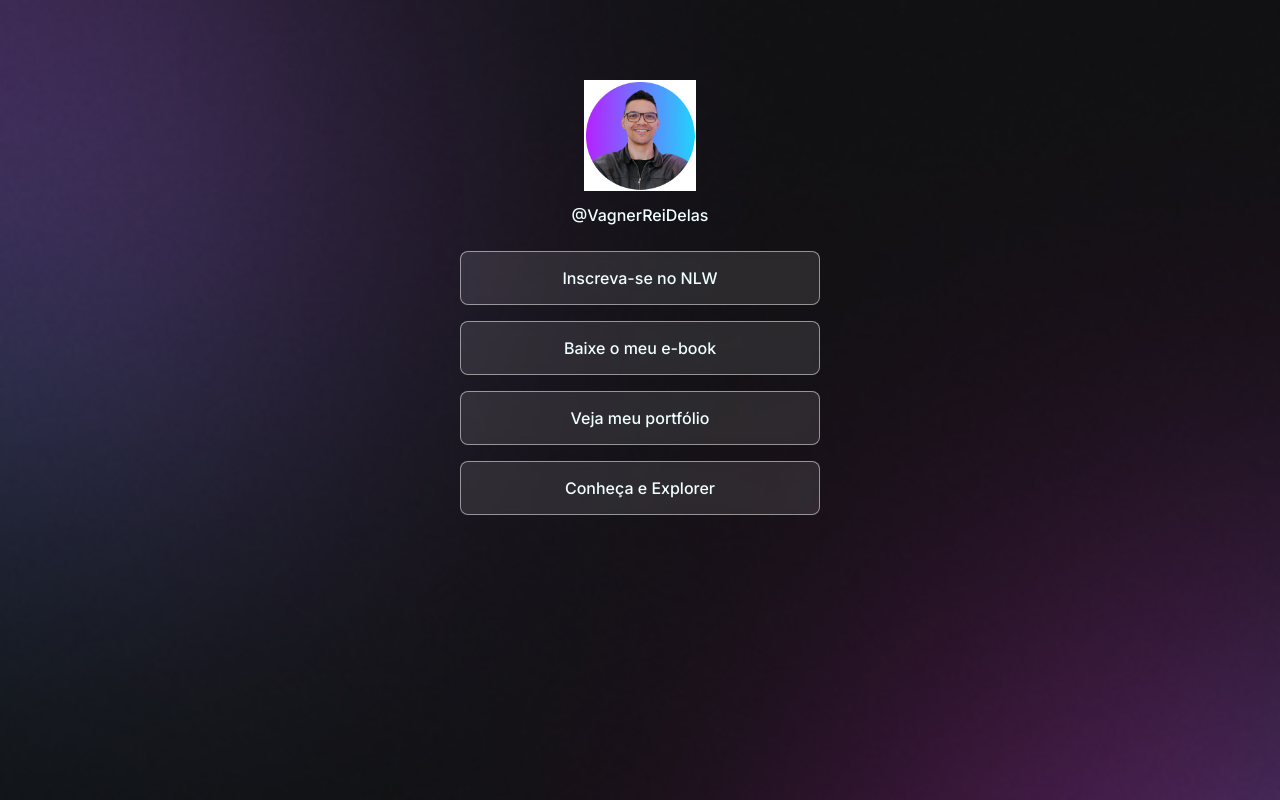
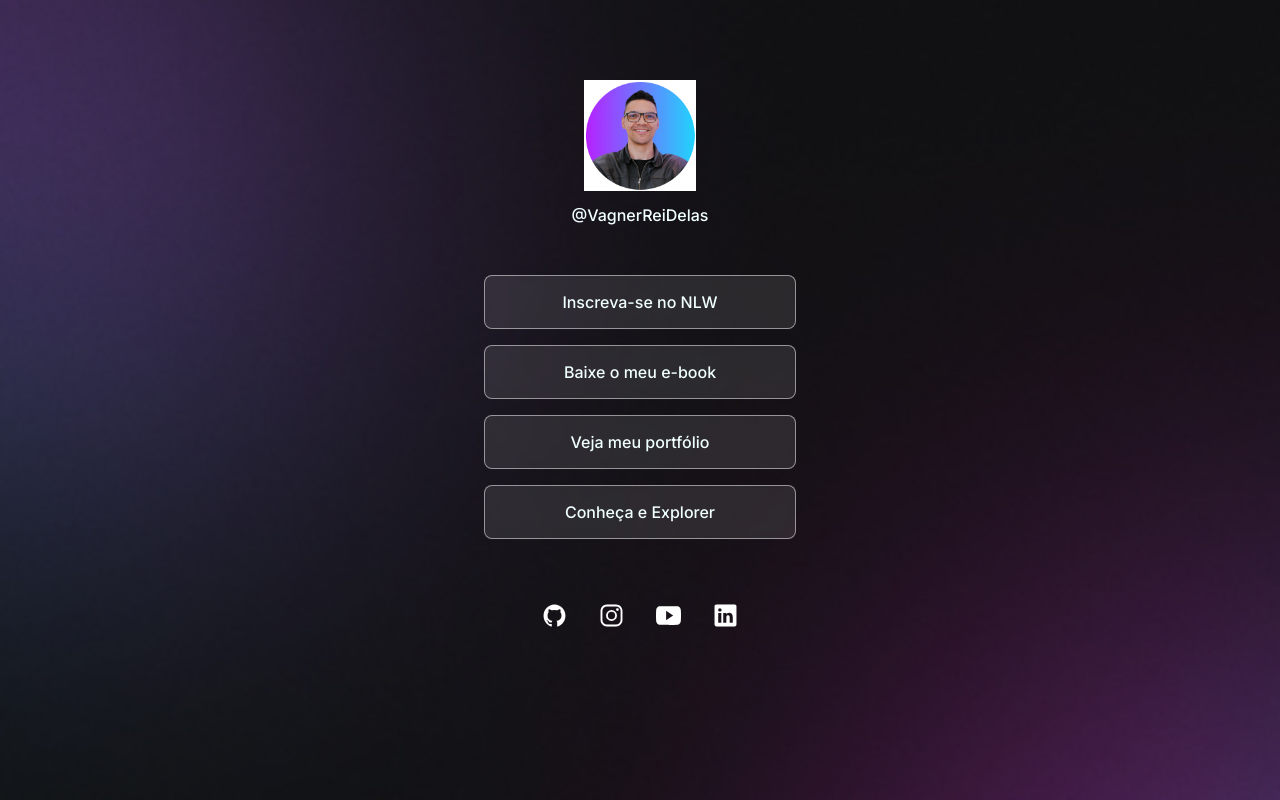
Before and after one commit to AndersonLucasN/HTML-CSS, a plain HTML site: page Projetos-Rocketseat/perfil-mobile/index.html in a window 1280 px wide. Drawn offline with nearby package versions, Linux system fonts and the light colour scheme.

Commit message:
atualizações

```diff
--- a/Projetos-Rocketseat/perfil-mobile/index.html
+++ b/Projetos-Rocketseat/perfil-mobile/index.html
@@ -32,8 +32,24 @@
                     <a href="#">Conheça e Explorer</a>
                     </li>
             </ul>
+            <div class="social-links">
+                <a href="https://github.com" target="_blank">
+                    <ion-icon name="logo-github"></ion-icon>
+                </a>
+                <a href="https://intagram.com" target="_blank">
+                    <ion-icon name="logo-instagram"><ion-icon>
+                </a>
+                <a href="https://youtube.com" target="_blank">
+                    <ion-icon name="logo-youtube"></ion-icon>
+                </a>
+                <a href="https://linkedin.com" target="_blank">
+                    <ion-icon name="logo-linkedin"></ion-icon>
+                </a>
+
+            </div>
     </div>
-
+    <script type="module" src="https://unpkg.com/ionicons@5.5.2/dist/ionicons/ionicons.esm.js"></script>
+    <script nomodule src="https://unpkg.com/ionicons@5.5.2/dist/ionicons/ionicons.js"></script>
 
 </body>
 
--- a/Projetos-Rocketseat/perfil-mobile/style.css
+++ b/Projetos-Rocketseat/perfil-mobile/style.css
@@ -25,6 +25,7 @@ body * {
 #container {
     width: 360px;
     margin: 56px auto 0px;
+    padding: 0px 24px;
 }
 
 .profile {
@@ -49,6 +50,7 @@ ul{
     display: flex;
     flex-direction: column;
     gap: 16px;
+    padding: 24px 0px;
 
 }
 
@@ -69,9 +71,46 @@ ul>li>a{
     color: azure;
 
     transition: background 0.2s;
+    font-weight: 500;
 }
 
 ul>li>a:hover{
     background: rgba(255, 255, 255, 0.05);
     border: 1px solid white;
+    padding: 18px;
 }
+
+.social-links{
+    display: flex;
+    flex-direction: row;
+    justify-content: center;
+    align-items: flex-start;
+    padding: 24px 0px;
+
+    font-size: 24px;
+
+
+}
+
+ion-icon{
+    font-size: 25px;
+    color:white;
+}
+
+.social-links a{
+    display: flex;
+    align-items: center;
+    justify-content: center;
+    padding: 16px;
+
+    transition: background 0.2s;
+    border-radius: 50%;
+
+}
+
+.social-links a:hover{
+    background: rgba(255, 255, 255, 0.2);
+    padding: 18px;
+
+
+}
```
